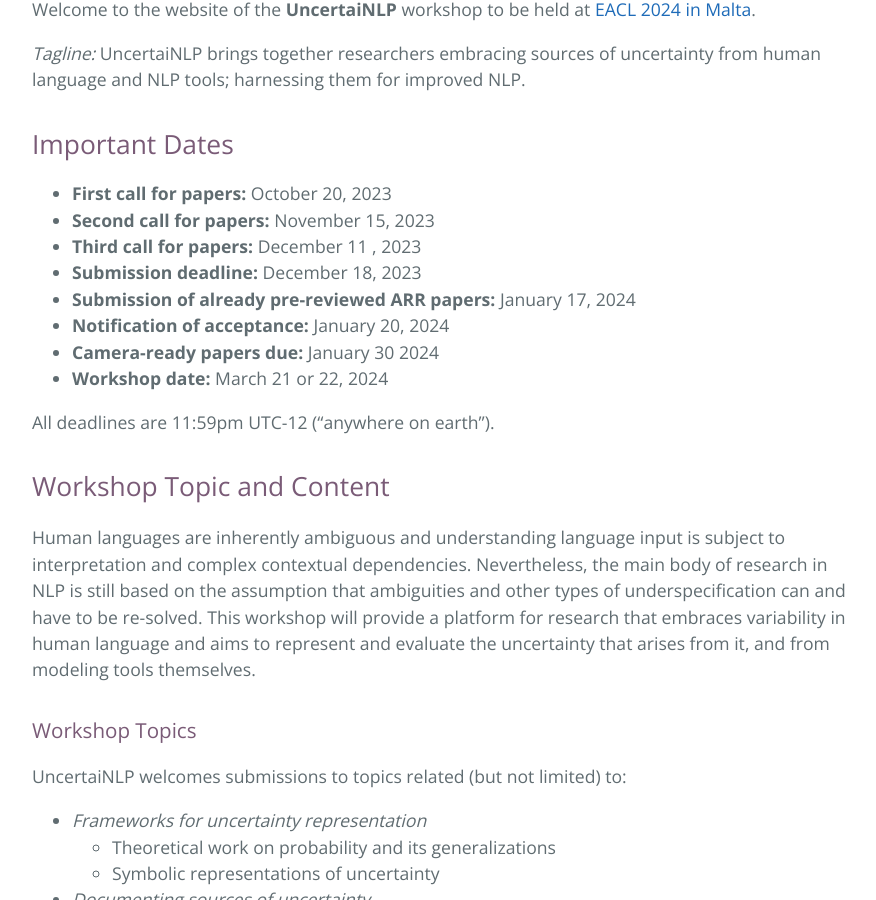
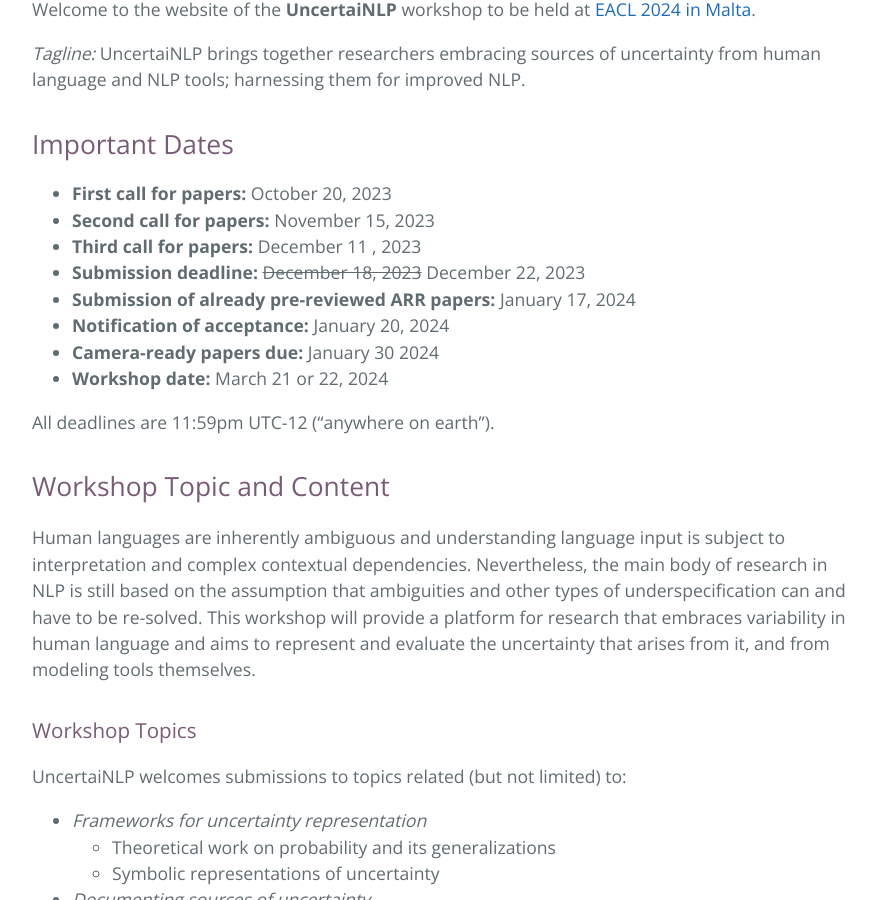
Before and after one commit to uncertainlp/uncertainlp.github.io, a Jekyll site: the page built from index.md, in a window 1280 px wide and 900 px high, scrolled down 855 px. Shown: the whole window, without its empty margins (192-1068 px from the left). Built offline with Jekyll 4.4.1, drawn with Linux system fonts in a browser that asks for light colours; the repository's description, which GitHub fills in, is left out.

Commit message:
extend deadline to 22.12.2023

```diff
--- a/index.md
+++ b/index.md
@@ -10,7 +10,7 @@
 - **First call for papers:** October 20, 2023
 - **Second call for papers:** November 15, 2023
 - **Third call for papers:** December 11 , 2023
-- **Submission deadline:** December 18, 2023
+- **Submission deadline:** ~~December 18, 2023~~ December 22, 2023
 - **Submission of already pre-reviewed ARR papers:** January 17, 2024
 - **Notification of acceptance:** January 20, 2024
 - **Camera-ready papers due:** January 30 2024
```
